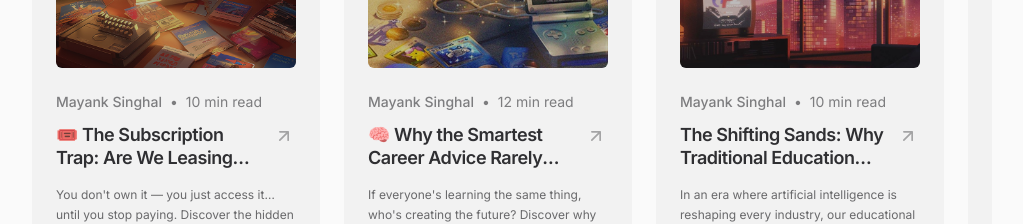
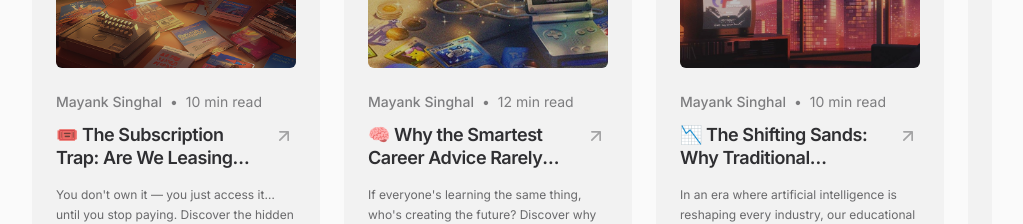
Before and after one commit to MynkSinghal/Portfolio-v2, a Next.js app: page / in a window 1280 px wide. Shown: the part 3940-4164 px from the top of the page, without its empty margins (128-1151 px from the left). Built offline with nearby package versions, Linux system fonts and the light colour scheme.

Commit message:
Update blogs.ts

```diff
--- a/src/data/blogs.ts
+++ b/src/data/blogs.ts
@@ -54,7 +54,7 @@ export const blogs: BlogPost[] = [
   },
   {
     id: "1",
-    title: "The Shifting Sands: Why Traditional Education Fails in the Age of AI",
+    title: "📉 The Shifting Sands: Why Traditional Education Fails in the Age of AI",
     description: "In an era where artificial intelligence is reshaping every industry, our educational systems remain stuck in the past. Explore why the traditional approach to learning is becoming obsolete and what we need to do to prepare for an AI-driven future.",
     author: "Mayank Singhal",
     readTime: "10 min read",
```
